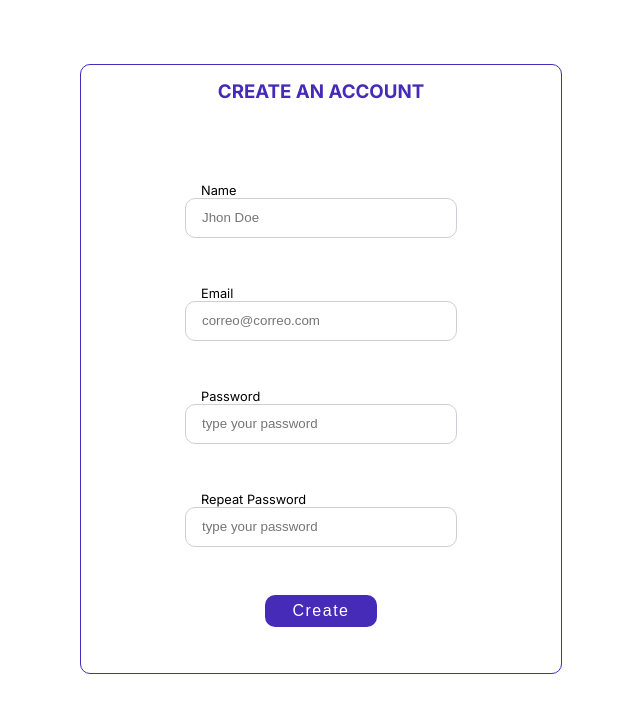
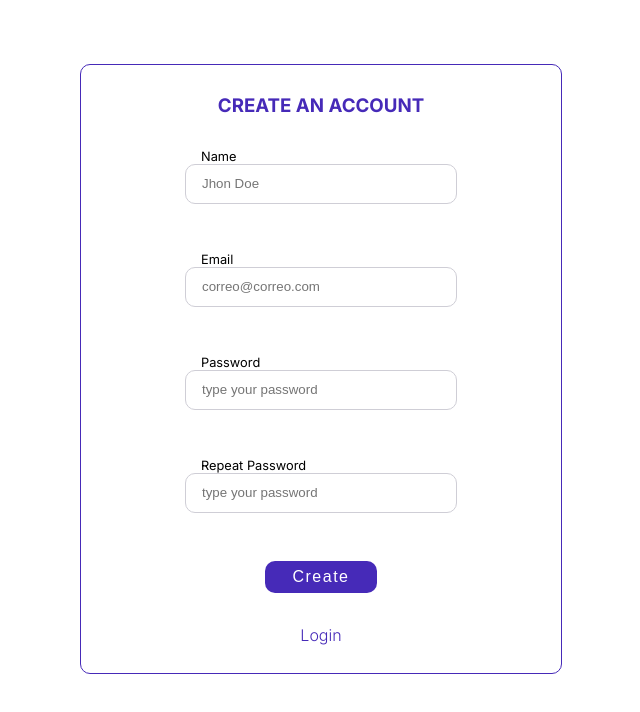
Before and after one commit to jaiber91/CRUD-React, a React (Vite) app: page /register in a window 1280 px wide. Shown: the top 712 px of the page, without its empty margins (319-959 px from the left). Built offline with nearby package versions, Linux system fonts and the light colour scheme.

Commit message:
agrego link a las vistas de Login Y register

```diff
--- a/src/Pages/Login/Login.css
+++ b/src/Pages/Login/Login.css
@@ -48,7 +48,12 @@
     height: 2rem;
     cursor: pointer;
 }
-.form h5{
+.form-nav{
+    margin-top: 2rem;
+}
+.form-nav a{
+
+    text-decoration: none;
     color: #462AB8;
     font-weight: 300;
     cursor: pointer;
--- a/src/Pages/Login/Login.jsx
+++ b/src/Pages/Login/Login.jsx
@@ -1,4 +1,4 @@
-import React from 'react'
+import { Link } from "react-router-dom";
 import './Login.css'
 
 const Login = () => {
@@ -16,7 +16,10 @@ const Login = () => {
           <input type="password" id='password' placeholder='type your password' />
         </div>
         <input className='form-btn' type="submit" value='Login' />
-        <h5>Create an account</h5>
+
+        <nav className="form-nav">
+          <Link to='/register'>Create an account</Link>
+        </nav>
     </form>
     </>
   )
--- a/src/Pages/Register/Register.jsx
+++ b/src/Pages/Register/Register.jsx
@@ -1,4 +1,4 @@
-import React from 'react'
+import { Link } from "react-router-dom";
 import './register.css'
 
 
@@ -26,6 +26,9 @@ const Register = () => {
         </div>
         <input className='register-btn' type="submit" value='Create' />
 
+        <nav className="register-nav">
+          <Link to='/'>Login</Link>
+        </nav>
     </form>
     </>
   )
--- a/src/Pages/Register/register.css
+++ b/src/Pages/Register/register.css
@@ -10,7 +10,7 @@
     border-radius: 10px;
 }
 .register h3{
-    margin: 0 0 5rem 0 ;
+    margin: 0 0 2rem 0 ;
     text-transform: uppercase;
     color: #462AB8;
 }
@@ -45,7 +45,13 @@
     cursor: pointer;
 }
 
-
+.register-nav a{
+    text-decoration: none;
+    margin-top: 0;
+    color: #462AB8;
+    font-weight: 300;
+    cursor: pointer;
+}
 @media (max-width: 576px) {
     .register{
         width: 25rem;
```
